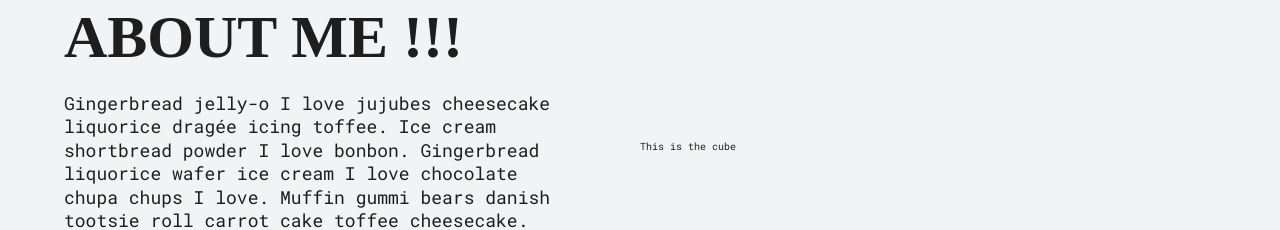
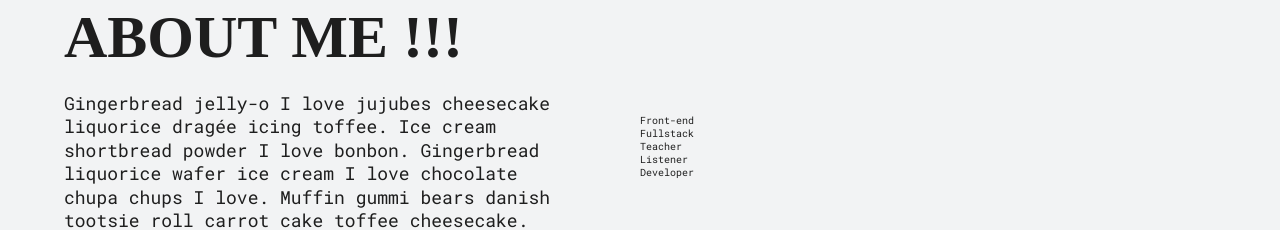
Before and after one commit to kyvycodes/k-react-portfolio, a React (Create React App) app: page / in a window 1280 px wide. Shown: the part 1028-1258 px from the top of the page. Built offline with nearby package versions, Linux system fonts and the light colour scheme; the HTML template or start-up script is replaced by a standard one; a web font is replaced by a local one.

Commit message:
feat: cube data

```diff
--- a/src/components/Cube.js
+++ b/src/components/Cube.js
@@ -3,7 +3,23 @@ import React from 'react'
 export default function Cube() {
   return (
     <div>
-      <p> This is the cube </p>
+      <div className="scene">
+         <div className="floor"></div>
+            <div className="cube" id="cube">
+                <div className="front">
+                    <p>Front-end</p>
+                </div>
+            <div className="back">
+                  <p>Fullstack</p>
+            </div>
+            <div className="left">Teacher</div>
+            <div className="right">Listener</div>
+            <div className="top">
+                 <p>Developer</p>
+            </div>
+            <div className="bottom"></div>
+        </div>
+      </div>
     </div>
   )
 }
```
